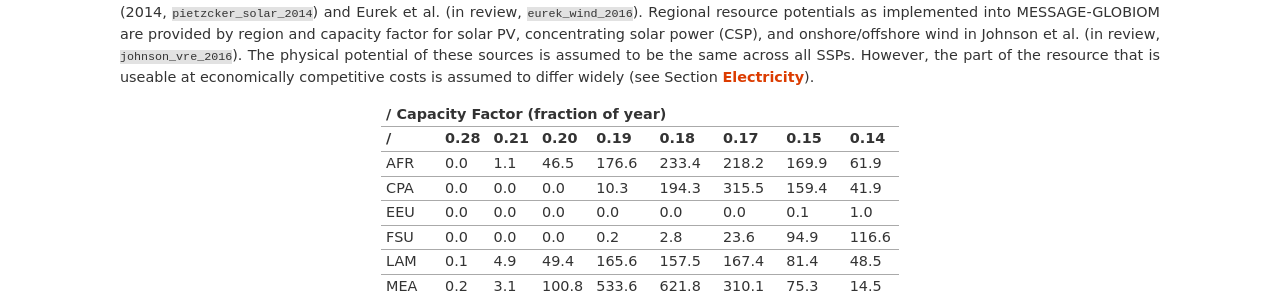
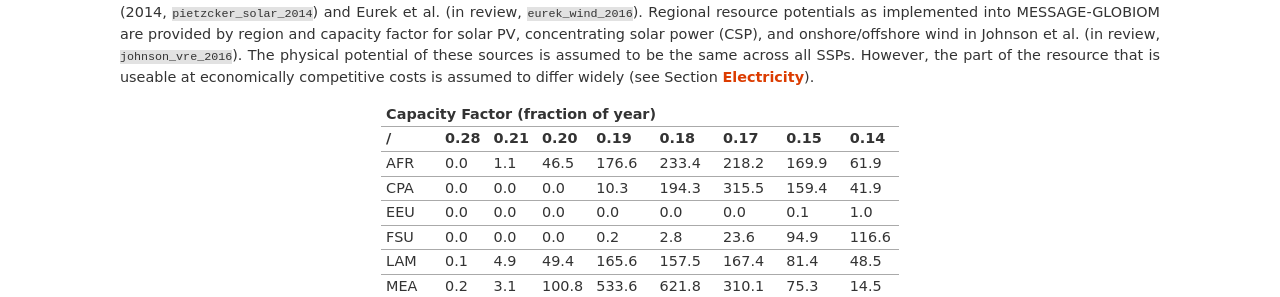
Before and after one commit to iiasa/message_doc, a Sphinx documentation site: the page built from source/message_globiom/energy/resource/renewable.rst, in a window 1280 px wide. Shown: the part 738-1035 px from the top of the page. Built offline with Sphinx 7.4.7, drawn with Linux system fonts in a browser that asks for light colours; pages that are not in the unit, such as notebooks, are missing from menus; cross-references to code outside the pages are shown as plain code.

```diff
--- a/source/message_globiom/energy/resource/renewable.rst
+++ b/source/message_globiom/energy/resource/renewable.rst
@@ -40,9 +40,9 @@ the part of the resource that is useable at economically competitive costs is as
 
 
 ======  ======  ======  ======  ======  ======  ======  ======  ======
-/                 Capacity Factor (fraction of year)
+Capacity Factor (fraction of year)
 ----------------------------------------------------------------------
- /      0.28    0.21    0.20	  0.19    0.18    0.17    0.15    0.14
+/       0.28    0.21    0.20	  0.19    0.18    0.17    0.15    0.14
 ======  ======  ======  ======  ======  ======  ======  ======  ======
 AFR     0.0     1.1     46.5    176.6   233.4   218.2   169.9   61.9
 CPA     0.0     0.0     0.0     10.3    194.3   315.5   159.4   41.9
```
